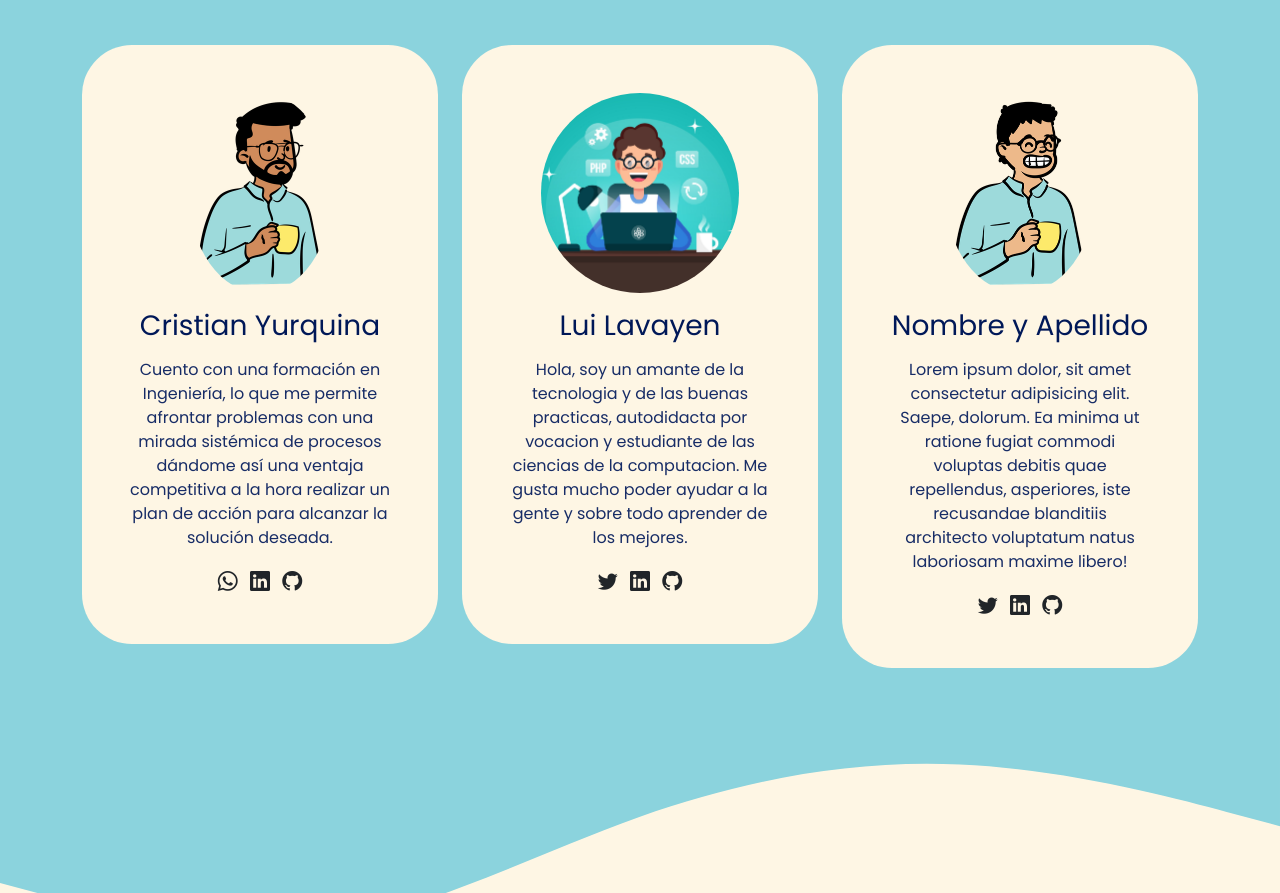
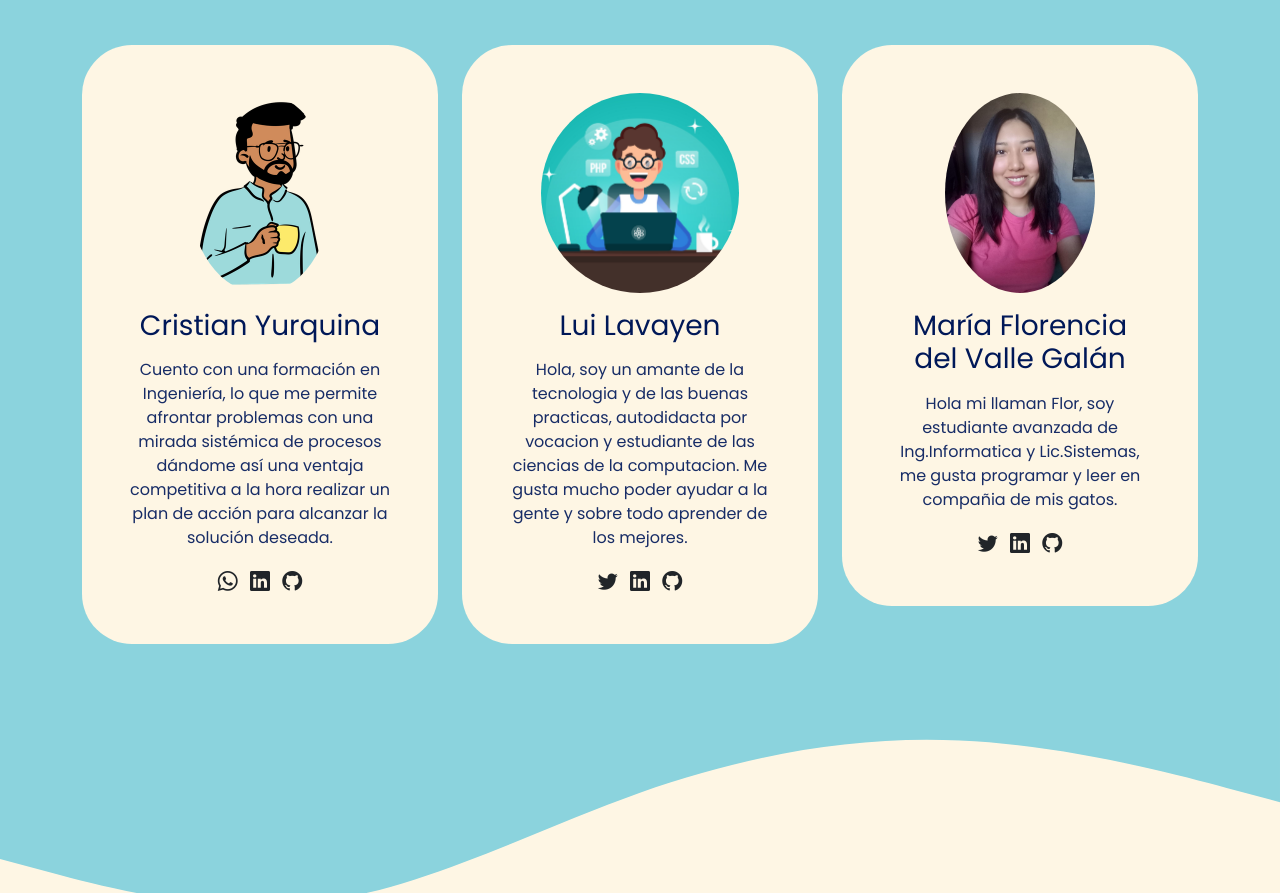
Before and after one commit to Reyvenus/devtech-podcast-web, a plain HTML site: page index.html in a window 1280 px wide. Shown: the part 1190-2083 px from the top of the page. Drawn offline with nearby package versions, Linux system fonts and the light colour scheme.

Commit message:
agregando mi perfil y una avatar

```diff
--- a/index.html
+++ b/index.html
@@ -138,14 +138,12 @@
           <div class="col-md-6 col-lg-4 mb-3">
             <div class="card">
               <div class="card-body text-center p-5">
-                <img src="./assets/avatar.png" alt="avatar" class="img img-fluid rounded-circle mb-3">
-                <h3 class="title card-title mb-3">Nombre y Apellido</h3>
-                <p>Lorem ipsum dolor, sit amet consectetur adipisicing elit. Saepe, dolorum. Ea minima ut ratione fugiat
-                  commodi voluptas debitis quae repellendus, asperiores, iste recusandae blanditiis architecto
-                  voluptatum natus laboriosam maxime libero!</p>
+                <img src="./assets/avatarFlor.jpg" alt="avatar" class="img img-fluid rounded-circle mb-3">
+                <h3 class="title card-title mb-3"> María Florencia del Valle Galán</h3>
+                <p>Hola mi llaman Flor, soy estudiante avanzada de Ing.Informatica y Lic.Sistemas, me gusta programar y leer en compañia de mis gatos. </p>
                 <a href="#"><i class="bi bi-twitter text-dark mx-1 lead"></i></a>
-                <a href="#"><i class="bi bi-linkedin text-dark mx-1 lead"></i></a>
-                <a href="#"><i class="bi bi-github text-dark mx-1 lead"></i></a>
+                <a href="https://www.linkedin.com/in/florencia-galan/"><i class="bi bi-linkedin text-dark mx-1 lead"></i></a>
+                <a href="https://github.com/ValleGalan"><i class="bi bi-github text-dark mx-1 lead"></i></a>
               </div>
             </div>
           </div>
```
Also changed, not shown: assets/AvatarFlor.jpg (added).
